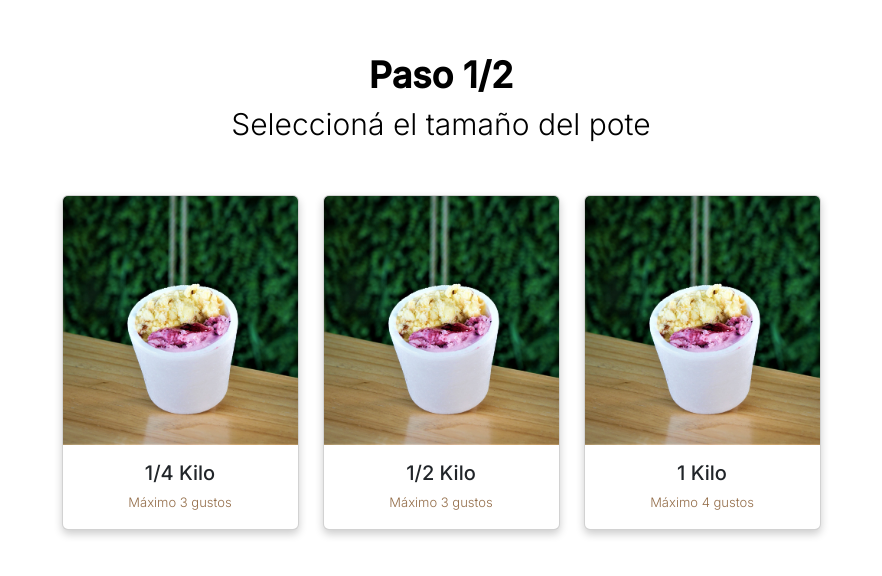
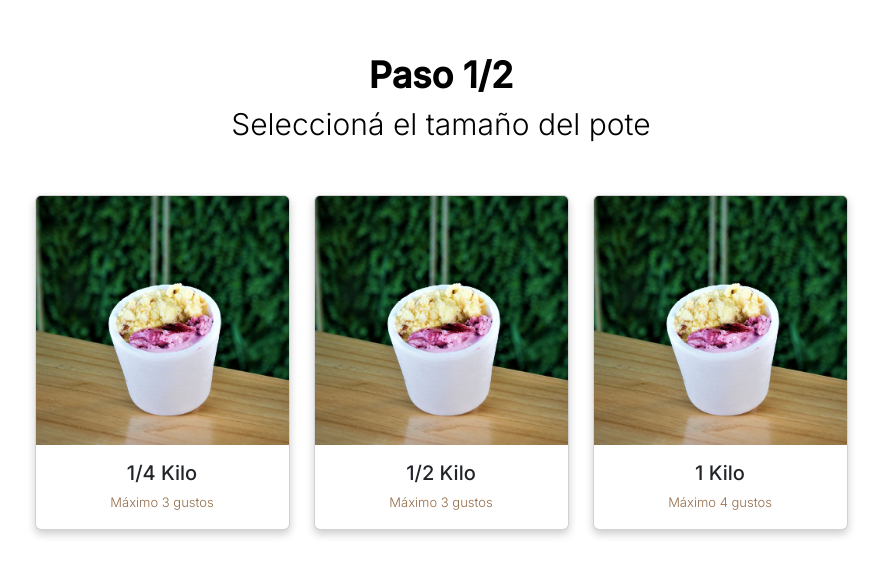
Before and after one commit to fbigiolli/via-apilia-front, a React (Create React App) app: page / in a window 1280 px wide. Shown: the top 576 px of the page, without its empty margins (199-1081 px from the left). Built offline with nearby package versions, Linux system fonts and the light colour scheme.

Commit message:
refactor App.js

```diff
--- a/src/App.js
+++ b/src/App.js
@@ -11,8 +11,8 @@ function App() {
 
   return (
     <div className="App">
-      <div className="container px-5">
-        <div className='row justify-content-center d-flex'>
+      <div className="container">
+        <div className='row'>
           <div className='col-md-12 mt-5 text-center'>
             <div className='header-title'>Paso 1/2</div>
             <div className='header-subtitle'>Seleccioná el tamaño del pote</div>
```
